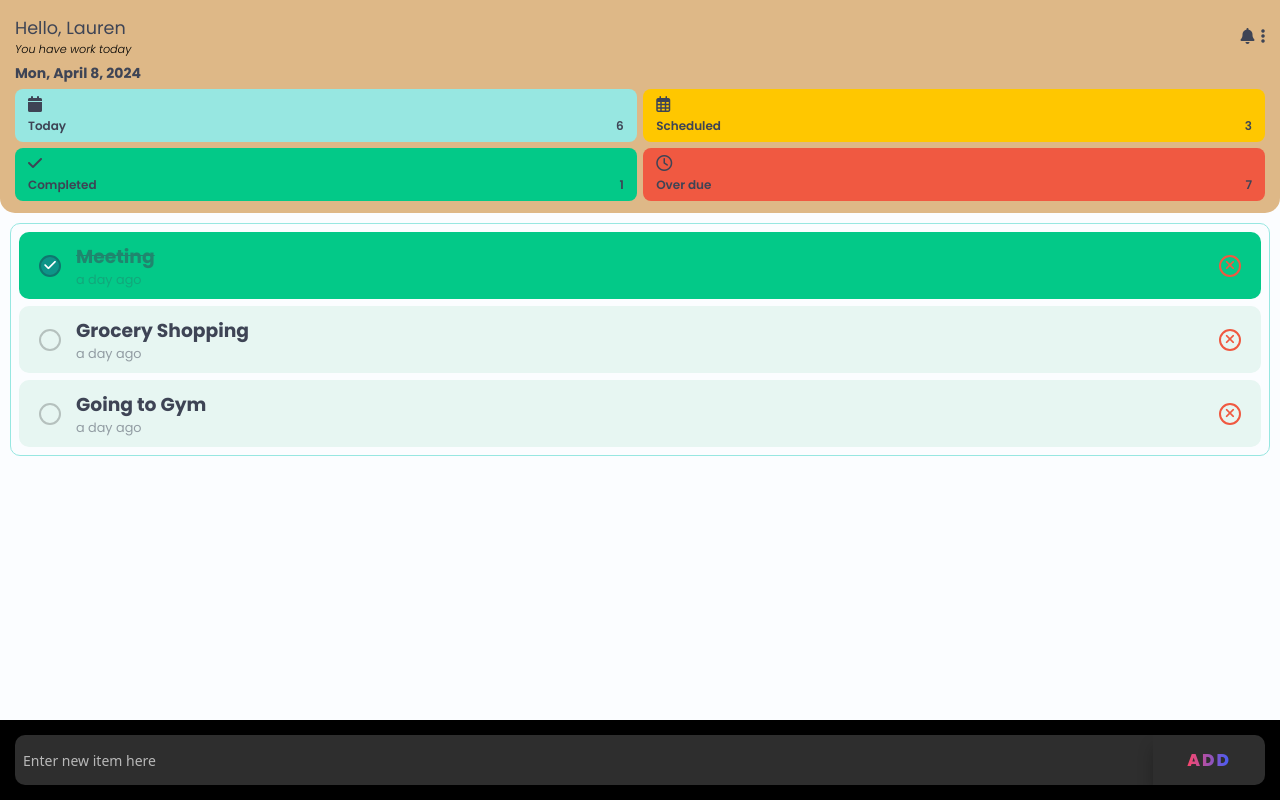
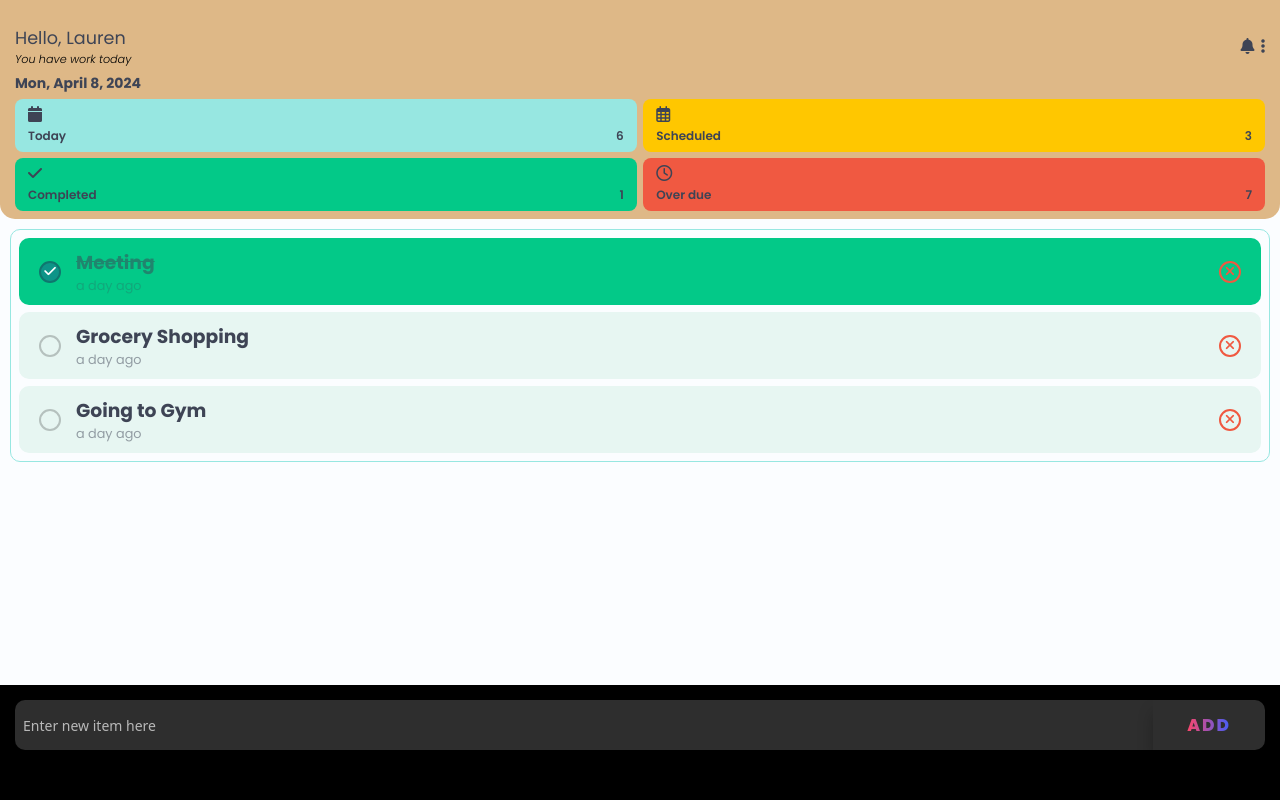
Before and after one commit to cmpezahe/taskmanagement, a website built with Vite: page index.html in a window 1280 px wide. Built offline with nearby package versions, Linux system fonts and the light colour scheme.

Commit message:
'changes'

```diff
--- a/assets/css/style.css
+++ b/assets/css/style.css
@@ -69,22 +69,21 @@ header {
   transition: .8s;
   padding: 15px;
   position: fixed;
-  height: 213px;
+  height: 219px;
   background-color: burlywood;
   border-radius: 0 0 15px 15px;
+  padding-top: 25px;
 }
 
 
 #wrapper {
-  margin-top: 1rem 0;
-  /* margin-top: 240px; */
+
   display: flex;
   flex-direction: column;
-  /* max-width: 350px; */
   align-items: center;
   justify-content: center;
-  width: 100%;
-  gap: 1rem;
+
+
 
 }
 
@@ -182,7 +181,7 @@ header {
 
 /*! MAIN CONTAIN   */
 #list {
-  margin-top: 213px;
+  margin-top: 219px;
   border: 1px solid var(--today-clr);
   width: 100%;
   overflow-y: auto;
@@ -278,6 +277,7 @@ footer {
   padding: 15px;
   position: fixed;
   background-color: #000;
+  padding-bottom: 50px;
 }
 
 
```
